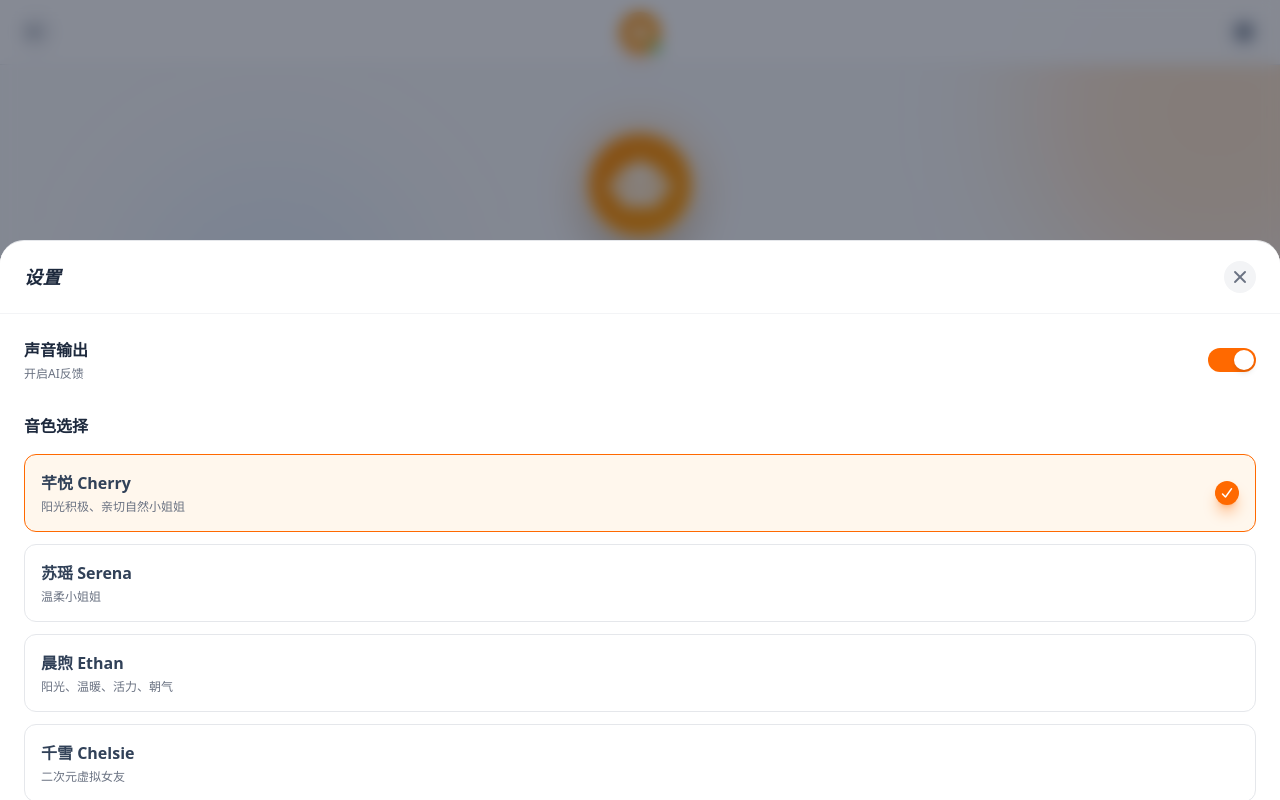
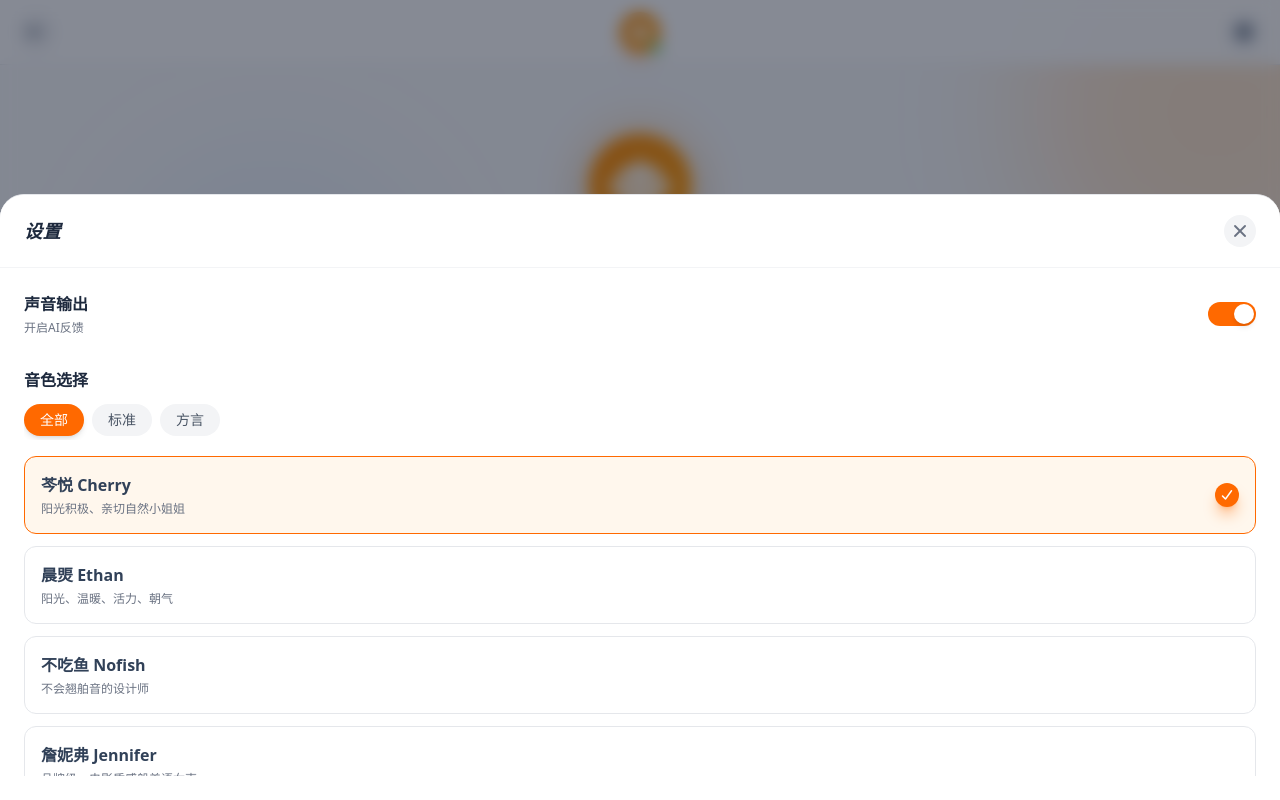
Before and after one commit to RosyDawns/hxs-demo1, a Vue app: page /agent-chat in a window 1280 px wide. Both pictures are taken after a click on the button 1244 px from the left and 32 px from the top of the page. Built offline with nearby package versions, Linux system fonts and the light colour scheme; a web font is replaced by a local one.

Commit message:
fix(project): 修复内容

```diff
--- a/src/services/ttsService.js
+++ b/src/services/ttsService.js
@@ -13,28 +13,36 @@ export const TTS_CONFIG = {
   model: 'qwen3-tts-flash'
 }
 
-// 音色列表（qwen3-tts-flash-2025-11-27 支持的音色）
+// 音色分类
+export const VOICE_CATEGORIES = [
+  { value: 'all', label: '全部' },
+  { value: 'standard', label: '标准' },
+  { value: 'dialect', label: '方言' }
+]
+
+// 音色列表（qwen3-tts-flash 支持的音色）
+// 稳定版等同 qwen3-tts-flash-2025-09-18，共 17 种音色
+// 文档: https://help.aliyun.com/zh/model-studio/qwen-tts
 export const VOICE_OPTIONS = [
-  { value: 'Cherry', label: '芊悦 Cherry', description: '阳光积极、亲切自然小姐姐' },
-  { value: 'Serena', label: '苏瑶 Serena', description: '温柔小姐姐' },
-  { value: 'Ethan', label: '晨煦 Ethan', description: '阳光、温暖、活力、朝气' },
-  { value: 'Chelsie', label: '千雪 Chelsie', description: '二次元虚拟女友' },
-  { value: 'Momo', label: '茉兔 Momo', description: '撒娇搞怪，逗你开心' },
-  { value: 'Vivian', label: '十三 Vivian', description: '拽拽的、可爱的小暴躁' },
-  { value: 'Moon', label: '月白 Moon', description: '率性帅气的月白' },
-  { value: 'Maia', label: '四月 Maia', description: '知性与温柔的碰撞' },
-  { value: 'Kai', label: '凯 Kai', description: '耳朵的一场SPA' },
-  { value: 'Nofish', label: '不吃鱼 Nofish', description: '不会翘舌音的设计师' },
-  { value: 'Bella', label: '萌宝 Bella', description: '喝酒不打醉拳的小萝莉' },
-  { value: 'Jennifer', label: '詹妮弗 Jennifer', description: '品牌级、电影质感般美语女声' },
-  { value: 'Ryan', label: '甜茶 Ryan', description: '节奏拉满，戏感炸裂' },
-  { value: 'Katerina', label: '卡捷琳娜 Katerina', description: '御姐音色，韵律回味十足' },
-  { value: 'Aiden', label: '艾登 Aiden', description: '精通厨艺的美语大男孩' },
-  { value: 'Sunny', label: '四川-晴儿 Sunny', description: '甜到你心里的川妹子' },
-  { value: 'Dylan', label: '北京-晓东 Dylan', description: '北京胡同里长大的少年' },
-  { value: 'Jada', label: '上海-阿珍 Jada', description: '风风火火的沪上阿姐' },
-  { value: 'Rocky', label: '粤语-阿强 Rocky', description: '幽默风趣的阿强' },
-  { value: 'Kiki', label: '粤语-阿清 Kiki', description: '甜美的港妹闺蜜' }
+  // 标准音色
+  { value: 'Cherry', label: '芩悦 Cherry', description: '阳光积极、亲切自然小姐姐', category: 'standard' },
+  { value: 'Ethan', label: '晨煚 Ethan', description: '阳光、温暖、活力、朝气', category: 'standard' },
+  { value: 'Nofish', label: '不吃鱼 Nofish', description: '不会翘舶音的设计师', category: 'standard' },
+  { value: 'Jennifer', label: '詹妮弗 Jennifer', description: '品牌级、电影质感般美语女声', category: 'standard' },
+  { value: 'Ryan', label: '甜茶 Ryan', description: '节奏拉满，戏感炸裂', category: 'standard' },
+  { value: 'Katerina', label: '卡捷琳娜 Katerina', description: '御姐音色，韵律回味十足', category: 'standard' },
+  { value: 'Elias', label: '墨讲师 Elias', description: '专业讲师，清晰条理', category: 'standard' },
+  // 方言音色
+  { value: 'Sunny', label: '四川-晴儿 Sunny', description: '甜到你心里的川妹子', category: 'dialect' },
+  { value: 'Eric', label: '四川-程川 Eric', description: '跳脱市井的四川男子', category: 'dialect' },
+  { value: 'Dylan', label: '北京-晓东 Dylan', description: '北京胡同里长大的少年', category: 'dialect' },
+  { value: 'Jada', label: '上海-阿珍 Jada', description: '风风火火的沪上阿姐', category: 'dialect' },
+  { value: 'Li', label: '南京-老李 Li', description: '耐心的瑶伽老师', category: 'dialect' },
+  { value: 'Marcus', label: '陕西-秦川 Marcus', description: '面宽话短的老陕', category: 'dialect' },
+  { value: 'Roy', label: '闽南-阿杰 Roy', description: '诩谐直爽的台湾哥仔', category: 'dialect' },
+  { value: 'Peter', label: '天津-李彼得 Peter', description: '天津相声，专业捧哏', category: 'dialect' },
+  { value: 'Rocky', label: '粤语-阿强 Rocky', description: '幽默风趣的阿强', category: 'dialect' },
+  { value: 'Kiki', label: '粤语-阿清 Kiki', description: '甜美的港妹闺蜜', category: 'dialect' }
 ]
 
 class TTSService {
@@ -50,10 +58,20 @@ class TTSService {
   /**
    * 初始化 Web Audio API
    */
-  initAudioContext() {
+  async initAudioContext() {
     if (!this.audioContext) {
       this.audioContext = new (window.AudioContext || window.webkitAudioContext)()
     }
+
+    // 确保 AudioContext 处于运行状态
+    if (this.audioContext.state === 'suspended') {
+      try {
+        await this.audioContext.resume()
+      } catch (e) {
+        console.warn('AudioContext resume failed:', e)
+      }
+    }
+
     return this.audioContext
   }
 
@@ -76,12 +94,13 @@ class TTSService {
 
     // 中断 fetch 请求
     if (this.currentAbortController) {
+      const controller = this.currentAbortController
+      this.currentAbortController = null  // 先清空引用
       try {
-        this.currentAbortController.abort()
+        controller.abort()
       } catch (e) {
         // 忽略已中断的错误
       }
-      this.currentAbortController = null
     }
   }
 
@@ -104,9 +123,10 @@ class TTSService {
 
       // 创建新的 AbortController
       this.currentAbortController = new AbortController()
+      const signal = this.currentAbortController.signal
 
-      // 初始化音频上下文
-      const audioContext = this.initAudioContext()
+      // 初始化音频上下文（确保处于运行状态）
+      const audioContext = await this.initAudioContext()
 
       // 发起流式请求到代理服务器
       const response = await fetch(this.proxyURL, {
@@ -119,7 +139,7 @@ class TTSService {
           voice: voice,
           language_type: 'Chinese'
         }),
-        signal: this.currentAbortController.signal  // 添加 abort signal
+        signal: signal  // 使用局部变量而非实例属性
       })
 
       if (!response.ok) {
@@ -236,12 +256,10 @@ class TTSService {
       // 如果是用户主动中断，不报错
       if (error.name === 'AbortError') {
         console.log('TTS 请求已取消')
-        this.currentAbortController = null
         return
       }
 
       console.error('TTS 合成失败:', error)
-      this.currentAbortController = null
       if (onError) onError(error)
     }
   }
--- a/src/views/AgentChatPage.vue
+++ b/src/views/AgentChatPage.vue
@@ -99,11 +99,11 @@
                   <button
                     v-if="!message.error && ttsEnabled"
                     class="text-xs flex items-center space-x-1.5 transition-colors px-2 py-1 rounded-md hover:bg-gray-50"
-                    :class="isPlayingAudio ? 'text-orange-500 cursor-not-allowed' : 'text-gray-400 hover:text-orange-500'"
-                    :disabled="isPlayingAudio"
-                    @click="playTTS(message.content)">
-                    <i class="fa-solid" :class="isPlayingAudio ? 'fa-spinner fa-spin' : 'fa-volume-high'"></i>
-                    <span>{{ isPlayingAudio ? '播放中' : '播放' }}</span>
+                    :class="playingMessageIndex === index ? 'text-orange-500 cursor-not-allowed' : (playingMessageIndex !== null ? 'text-gray-300 cursor-not-allowed' : 'text-gray-400 hover:text-orange-500')"
+                    :disabled="playingMessageIndex !== null"
+                    @click="playTTS(message.content, index)">
+                    <i class="fa-solid" :class="playingMessageIndex === index ? 'fa-spinner fa-spin' : 'fa-volume-high'"></i>
+                    <span>{{ playingMessageIndex === index ? '播放中' : '播放' }}</span>
                   </button>
                 </div>
               </div>
@@ -143,7 +143,7 @@
 
     <!-- 设置面板 -->
     <div v-if="showSettings" class="fixed inset-0 bg-slate-900/50 z-50 flex items-end backdrop-blur-sm" @click="showSettings = false">
-      <div class="bg-white rounded-t-3xl w-full max-h-[70vh] overflow-y-auto border-t border-gray-200" @click.stop>
+      <div class="bg-white rounded-t-3xl w-full max-h-[80vh] overflow-y-auto border-t border-gray-200" @click.stop>
         <!-- 设置标题 -->
 
         <div class="sticky top-0 bg-white/95 border-b border-gray-100 px-6 py-5 z-100 backdrop-blur-md">
@@ -176,10 +176,26 @@
 
           <!-- 音色选择 -->
           <div v-if="ttsEnabled">
-            <h3 class="text-base font-bold text-slate-800 mb-4">音色选择</h3>
-            <div class="space-y-3">
+            <h3 class="text-base font-bold text-slate-800 mb-3">音色选择</h3>
+
+            <!-- 分类筛选 -->
+            <div class="flex space-x-2 mb-4 overflow-x-auto pb-1">
               <button
-                v-for="voice in VOICE_OPTIONS"
+                v-for="cat in VOICE_CATEGORIES"
+                :key="cat.value"
+                class="px-4 py-1.5 rounded-full text-sm font-medium whitespace-nowrap transition-all"
+                :class="selectedCategory === cat.value
+                  ? 'bg-orange-500 text-white shadow-md'
+                  : 'bg-gray-100 text-gray-600 hover:bg-gray-200'"
+                @click="selectedCategory = cat.value">
+                {{ cat.label }}
+              </button>
+            </div>
+
+            <!-- 音色列表 -->
+            <div class="space-y-3 max-h-80 overflow-y-auto">
+              <button
+                v-for="voice in filteredVoices"
                 :key="voice.value"
                 class="w-full text-left px-4 py-4 rounded-xl transition-all border relative overflow-hidden group"
                 :class="selectedVoice === voice.value
@@ -200,7 +216,7 @@
           </div>
 
           <!-- 当前播放状态 -->
-          <div v-if="isPlayingAudio" class="bg-gradient-to-r from-orange-50 to-amber-50 border border-orange-200 rounded-xl p-4">
+          <div v-if="playingMessageIndex !== null" class="bg-gradient-to-r from-orange-50 to-amber-50 border border-orange-200 rounded-xl p-4">
             <div class="flex items-center justify-between">
               <div class="flex items-center space-x-3">
                 <div class="w-10 h-10 rounded-full bg-orange-500 flex items-center justify-center animate-pulse">
@@ -288,10 +304,10 @@
 </template>
 
 <script>
-import { ref, onMounted, onBeforeUnmount, watch, nextTick } from 'vue';
+import { ref, computed, onMounted, onBeforeUnmount, watch, nextTick } from 'vue';
 import { useRouter } from 'vue-router';
 import ChatService from '../services/chatService.js';
-import TTSService, { VOICE_OPTIONS } from '../services/ttsService.js';
+import TTSService, { VOICE_OPTIONS, VOICE_CATEGORIES } from '../services/ttsService.js';
 import { cleanMarkdownForTTS, markdownToHtml } from '../utils/textUtils.js';
 
 export default {
@@ -320,8 +336,17 @@ export default {
     const showMoreOptions = ref(false);
     const showSettings = ref(false);
     const selectedVoice = ref('Cherry');
-    const isPlayingAudio = ref(false);
+    const selectedCategory = ref('all');  // 音色分类筛选
+    const playingMessageIndex = ref(null);  // 当前播放的消息索引，null 表示没有播放
     const ttsEnabled = ref(true);
+
+    // 根据分类筛选音色
+    const filteredVoices = computed(() => {
+      if (selectedCategory.value === 'all') {
+        return VOICE_OPTIONS;
+      }
+      return VOICE_OPTIONS.filter(v => v.category === selectedCategory.value);
+    });
 
     let recordingTimer = null;
 
@@ -358,7 +383,7 @@ export default {
 
       // 停止当前正在播放的 TTS
       ttsService.stopCurrentAudio();
-      isPlayingAudio.value = false;
+      playingMessageIndex.value = null;
 
       // 保存当前对话历史（不包括即将发送的消息）
       const conversationHistory = [...messages.value];
@@ -398,6 +423,9 @@ export default {
           // 清理 Markdown 标记用于 TTS
           const cleanText = cleanMarkdownForTTS(response);
 
+          // 获取新消息的索引
+          const newMessageIndex = messages.value.length - 1;
+
           // 异步生成 TTS，完成后更新消息状态并播放
           ttsService.synthesizeAndPlay(
             cleanText,  // 使用清理后的文本
@@ -405,15 +433,15 @@ export default {
             () => {
               // TTS 开始播放，移除加载状态
               loadingMessage.isLoadingAudio = false;
-              isPlayingAudio.value = true;
+              playingMessageIndex.value = newMessageIndex;
             },
             () => {
-              isPlayingAudio.value = false;
+              playingMessageIndex.value = null;
             },
             (error) => {
               console.error('TTS 播放失败:', error);
               loadingMessage.isLoadingAudio = false;
-              isPlayingAudio.value = false;
+              playingMessageIndex.value = null;
             }
           );
         } else {
@@ -512,7 +540,7 @@ export default {
     };
 
     // 播放 TTS
-    const playTTS = (text) => {
+    const playTTS = (text, messageIndex) => {
       // 先停止当前播放
       ttsService.stopCurrentAudio();
 
@@ -523,14 +551,14 @@ export default {
         cleanText,
         selectedVoice.value,
         () => {
-          isPlayingAudio.value = true;
+          playingMessageIndex.value = messageIndex;
         },
         () => {
-          isPlayingAudio.value = false;
+          playingMessageIndex.value = null;
         },
         (error) => {
           console.error('TTS 播放失败:', error);
-          isPlayingAudio.value = false;
+          playingMessageIndex.value = null;
         }
       );
     };
@@ -538,7 +566,7 @@ export default {
     // 停止 TTS 播放
     const stopTTS = () => {
       ttsService.stopCurrentAudio();
-      isPlayingAudio.value = false;
+      playingMessageIndex.value = null;
     };
 
     // 切换设置面板
@@ -560,7 +588,7 @@ export default {
 
       // 清除输入状态
       isTyping.value = false;
-      isPlayingAudio.value = false;
+      playingMessageIndex.value = null;
     };
 
     // 返回按钮处理
@@ -595,10 +623,13 @@ export default {
       showMoreOptions,
       showSettings,
       selectedVoice,
-      isPlayingAudio,
+      selectedCategory,
+      playingMessageIndex,
       ttsEnabled,
       quickQuestions,
+      filteredVoices,
       VOICE_OPTIONS,
+      VOICE_CATEGORIES,
       sendMessage,
       sendQuickQuestion,
       toggleInputMode,
```
